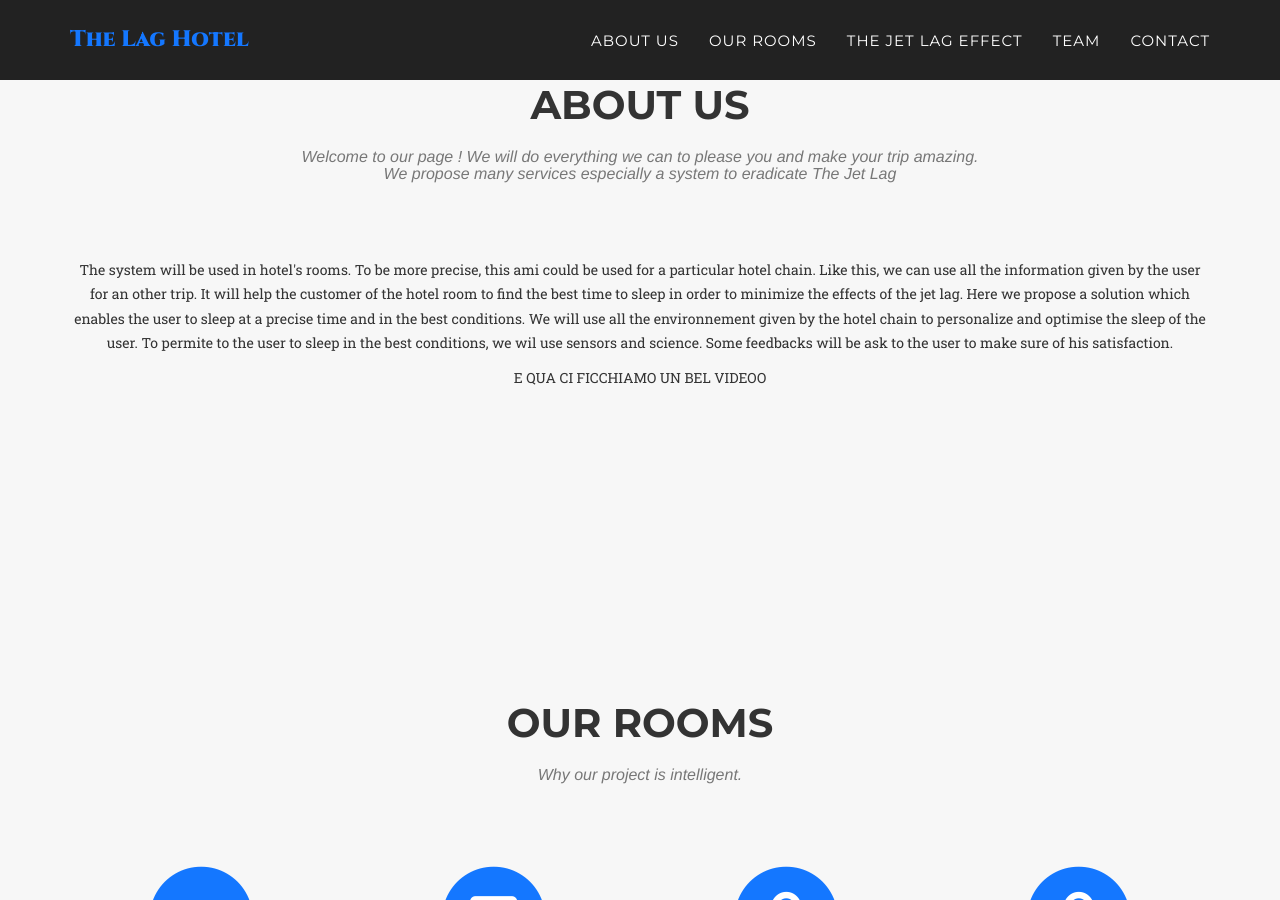
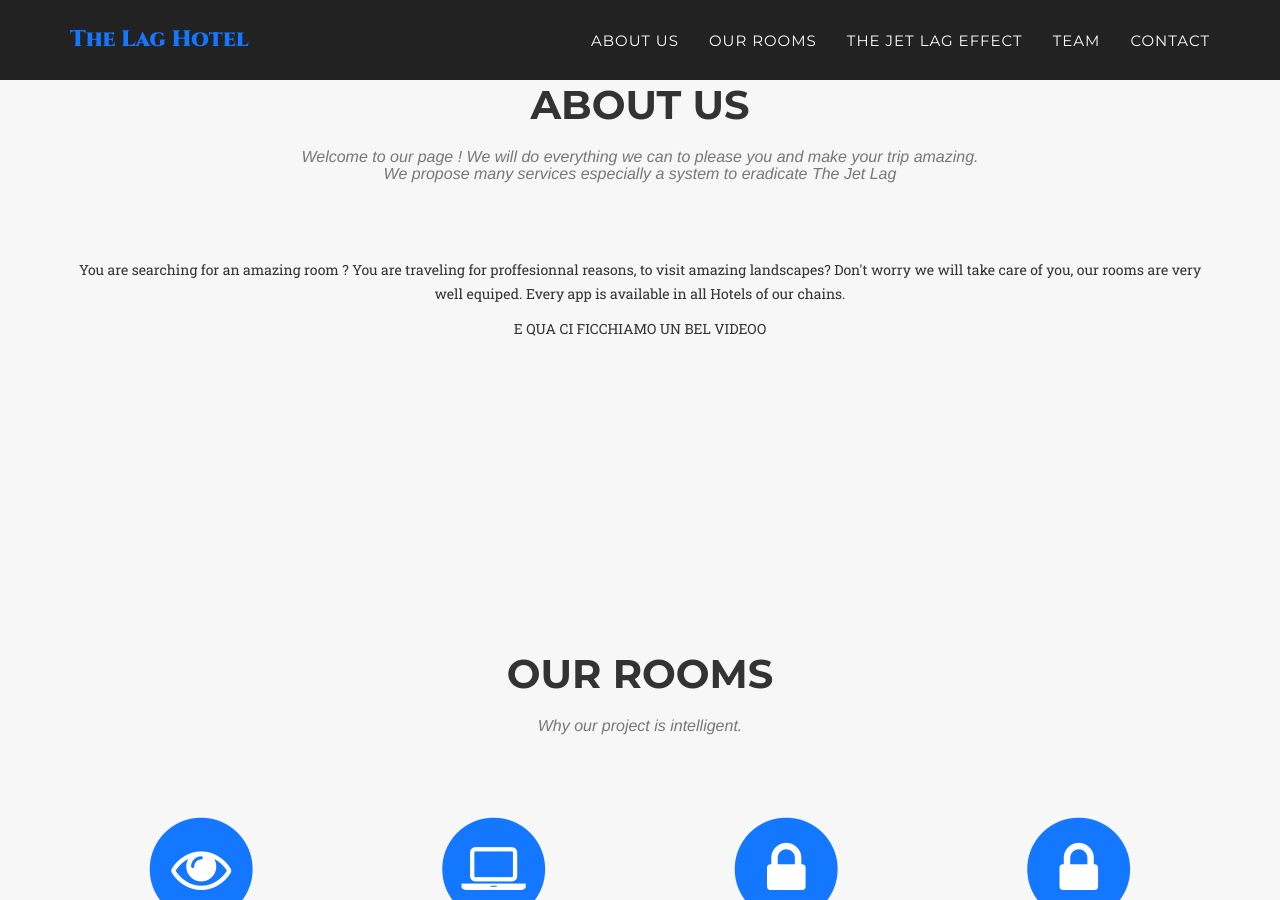
Before and after one commit to VincentGautier/Hotel-web-site, a Jekyll site: the page built from index.html, in a window 1280 px wide and 900 px high, scrolled down 825 px. Built offline with Jekyll 4.4.1, drawn with Linux system fonts in a browser that asks for light colours; some web fonts are replaced.

Commit message:
Update About_us.html

```diff
--- a/_includes/About_us.html
+++ b/_includes/About_us.html
@@ -12,10 +12,8 @@
             <div class="col-lg-12 text-center">
 
               <p>
-              The system will be used in hotel's rooms. To be more precise, this ami could be used for a particular hotel chain. Like this, we can use all the information given by the user for an other trip.
-              It will help the customer of the hotel room to find the best time to sleep in order to minimize the effects of the jet lag.
-              Here we propose a solution which enables the user to sleep at a precise time and in the best conditions. We will use all the environnement given by the hotel chain to personalize and optimise the sleep of the user.
-              To permite to the user to sleep in the best conditions, we wil use sensors and science. Some feedbacks will be ask to the user to make sure of his satisfaction.
+              You are searching for an amazing room ? You are traveling for proffesionnal reasons, to visit amazing landscapes? Don't worry we will take care of you, our rooms are very well equiped.
+              Every app is available in all Hotels of our chains.
 
                 </p>
               <p>
```
